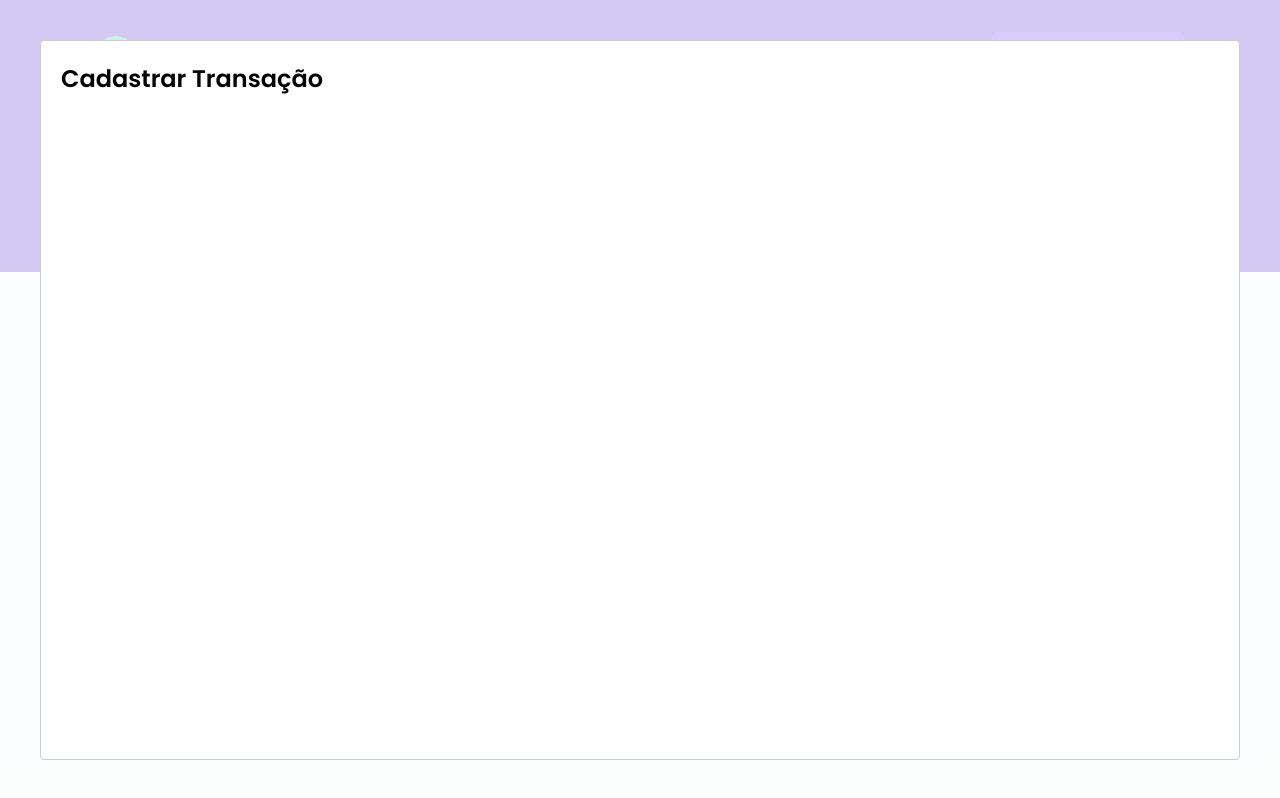
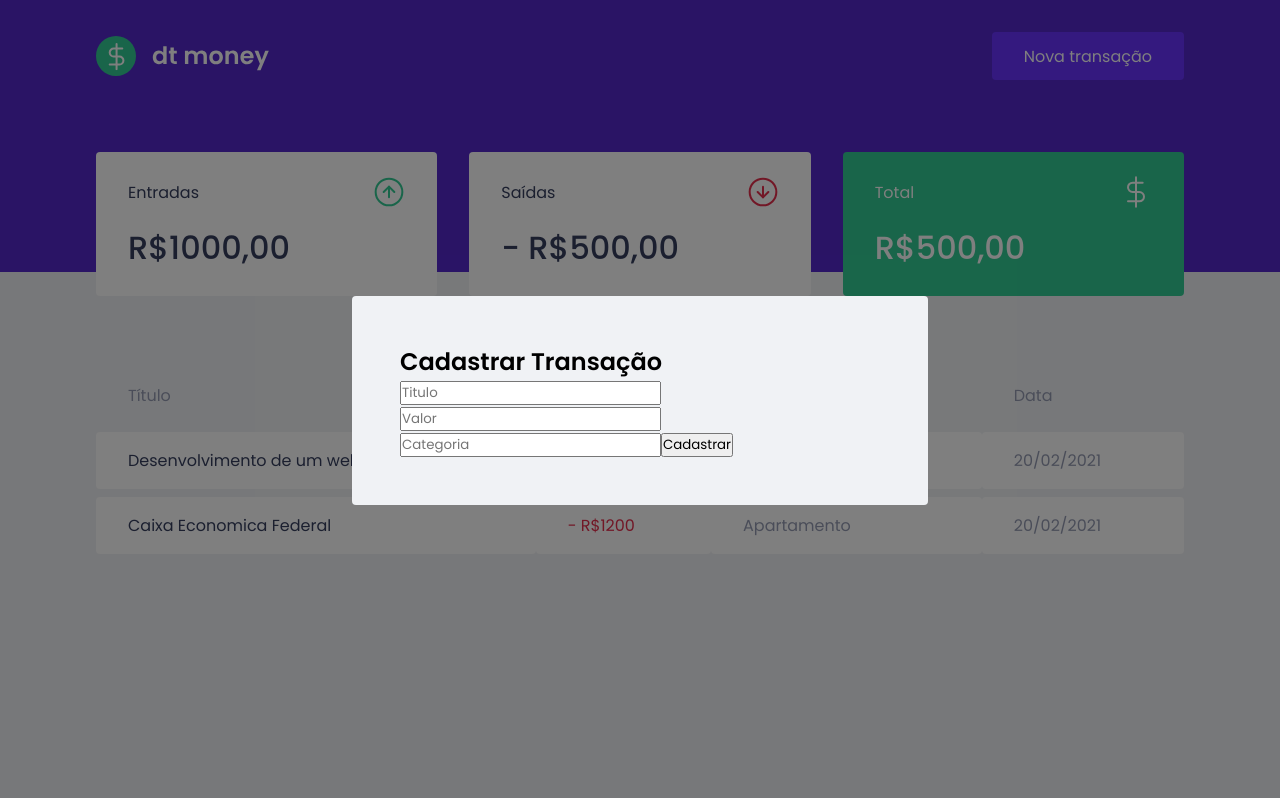
Before and after one commit to marcosparrotto/dtmoney, a React (Create React App) app: page / in a window 1280 px wide. Both pictures are taken after a click on the button "Nova transação". Built offline with nearby package versions, Linux system fonts and the light colour scheme; no server answers; what miragejs would draw is missing.

Commit message:
estrutura do formulario

```diff
--- a/src/components/NewTransactionModal/index.tsx
+++ b/src/components/NewTransactionModal/index.tsx
@@ -1,4 +1,5 @@
 import Modal from 'react-modal';
+import { Container } from './styles';
 
 interface NewTransactionModalProps {
   isOpen: boolean;
@@ -10,8 +11,29 @@
     <Modal
         isOpen={isOpen}
         onRequestClose={onRequestClose}
+        overlayClassName="react-modal-overlay"
+        className="react-modal-content"
       >
-        <h2>Cadastrar Transação</h2>
+        <Container>
+          <h2>Cadastrar Transação</h2>
+
+          <input
+            placeholder="Titulo"
+          />
+
+          <input
+            type="number"
+            placeholder="Valor"
+          />
+
+          <input
+            placeholder="Categoria"
+          />
+
+          <button type="submit">
+            Cadastrar
+          </button>
+        </Container>
       </Modal>
   )
 }
--- a/src/components/NewTransactionModal/styles.ts
+++ b/src/components/NewTransactionModal/styles.ts
@@ -1,3 +1,3 @@
 import styled from 'styled-components'
 
-export const Container = styled.div``;
+export const Container = styled.form``;
--- a/src/styles/global.ts
+++ b/src/styles/global.ts
@@ -53,4 +53,28 @@
     opacity: 0.6;
     cursor: not-allowed;
   }
+
+
+  .react-modal-overlay{
+    background: rgba(0,0,0,0.5);
+
+    position: fixed;
+    top: 0;
+    bottom: 0;
+    right: 0;
+    left: 0;
+
+    display: flex;
+    align-items: center;
+    justify-content: center;
+  }
+
+  .react-modal-content{
+    width: 100%;
+    max-width: 576px;
+    background: var(--background);
+    padding: 3rem;
+    position: relative;
+    border-radius: 0.25rem;
+  }
 `
```
